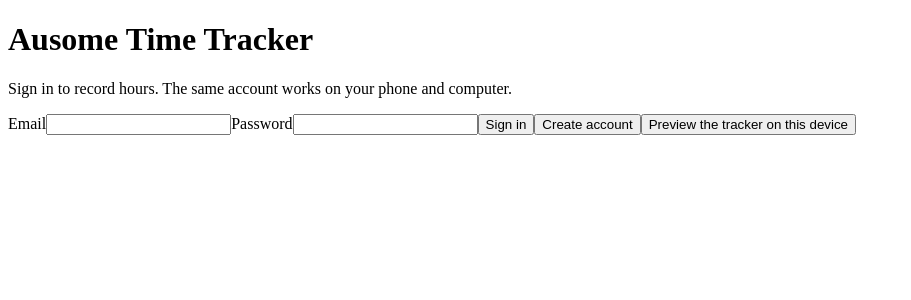
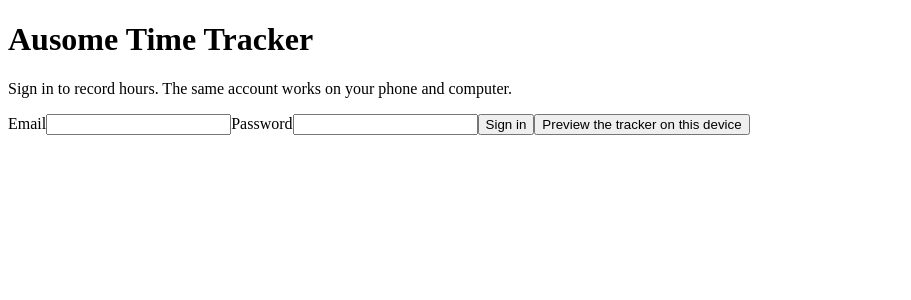
Before and after one commit to ausomecasey/AusomeTimeTracker, a React (Vite) app: page / in a window 1280 px wide. Shown: the top 300 px of the page, without its empty margins (0-911 px from the left). Built offline with nearby package versions, Linux system fonts and the light colour scheme; no server answers; the HTML template or start-up script is replaced by a standard one.

Commit message:
Remove the public Create account button.
This tracker is for a single login. Sign-up belonged to first-time setup and left a dead or risky button on the public site. Create the user in the Supabase dashboard instead.

Co-authored-by: ausomecasey <ausomecasey@users.noreply.github.com>

```diff
--- a/src/AuthScreen.tsx
+++ b/src/AuthScreen.tsx
@@ -9,13 +9,11 @@ export function AuthScreen({ onPreview }: AuthScreenProps) {
   const [email, setEmail] = useState('')
   const [password, setPassword] = useState('')
   const [error, setError] = useState('')
-  const [notice, setNotice] = useState('')
   const [busy, setBusy] = useState(false)
 
-  async function submit(event: { preventDefault(): void }, mode: 'sign-in' | 'sign-up') {
+  async function submit(event: { preventDefault(): void }) {
     event.preventDefault()
     setError('')
-    setNotice('')
 
     if (!isSupabaseConfigured || !supabase) {
       setError('Add your Supabase URL and key before signing in.')
@@ -28,22 +26,14 @@ export function AuthScreen({ onPreview }: AuthScreenProps) {
     }
 
     setBusy(true)
-    if (mode === 'sign-in') {
-      const { error: signInError } = await supabase.auth.signInWithPassword({ email, password })
-      if (signInError) setError(signInError.message)
-    } else {
-      const { data, error: signUpError } = await supabase.auth.signUp({ email, password })
-      if (signUpError) setError(signUpError.message)
-      else if (!data.session) {
-        setNotice('Check your email to confirm the account, then sign in.')
-      }
-    }
+    const { error: signInError } = await supabase.auth.signInWithPassword({ email, password })
+    if (signInError) setError(signInError.message)
     setBusy(false)
   }
 
   return (
     <main className="auth">
-      <form className="auth-card" onSubmit={(event) => submit(event, 'sign-in')}>
+      <form className="auth-card" onSubmit={submit}>
         <h1>Ausome Time Tracker</h1>
         <p className="lede">Sign in to record hours. The same account works on your phone and computer.</p>
         <label>
@@ -67,17 +57,8 @@ export function AuthScreen({ onPreview }: AuthScreenProps) {
           />
         </label>
         {error ? <p className="form-error">{error}</p> : null}
-        {notice ? <p className="notice">{notice}</p> : null}
         <button className="primary" type="submit" disabled={busy}>
           Sign in
-        </button>
-        <button
-          className="ghost"
-          type="button"
-          disabled={busy}
-          onClick={(event) => submit(event, 'sign-up')}
-        >
-          Create account
         </button>
         {onPreview ? (
           <button className="linkish preview-link" type="button" onClick={onPreview}>
```
Also changed, not shown: 1 other file (tests, documents, lock files or other folders).
